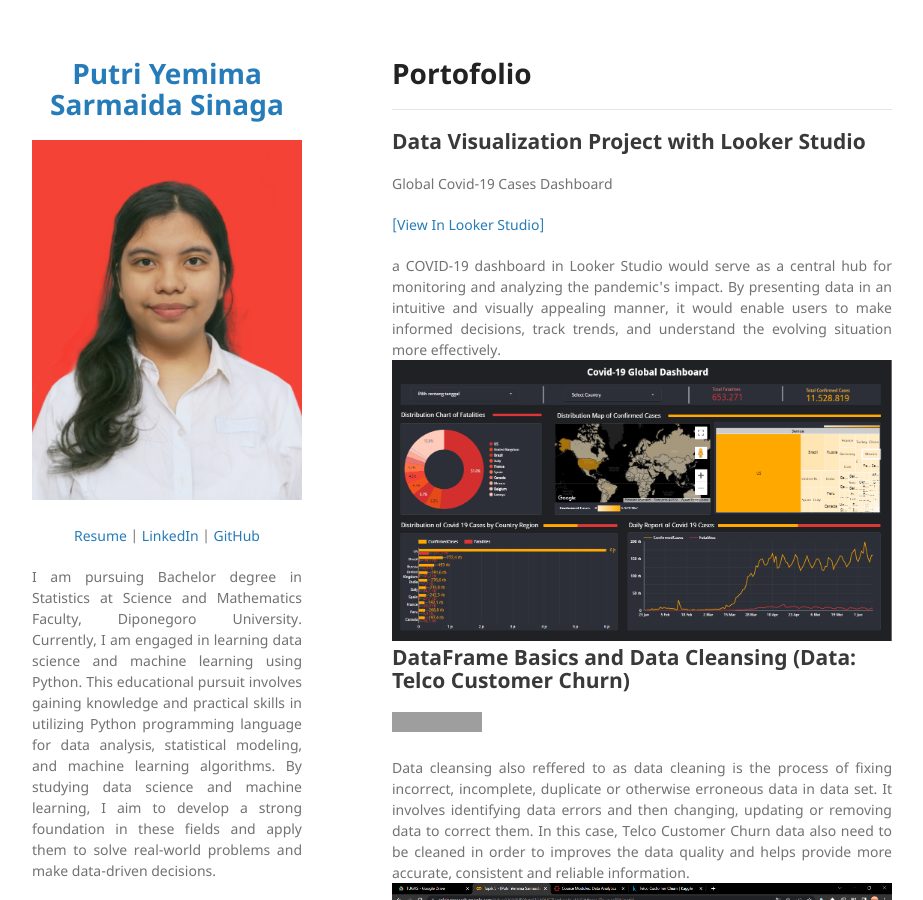
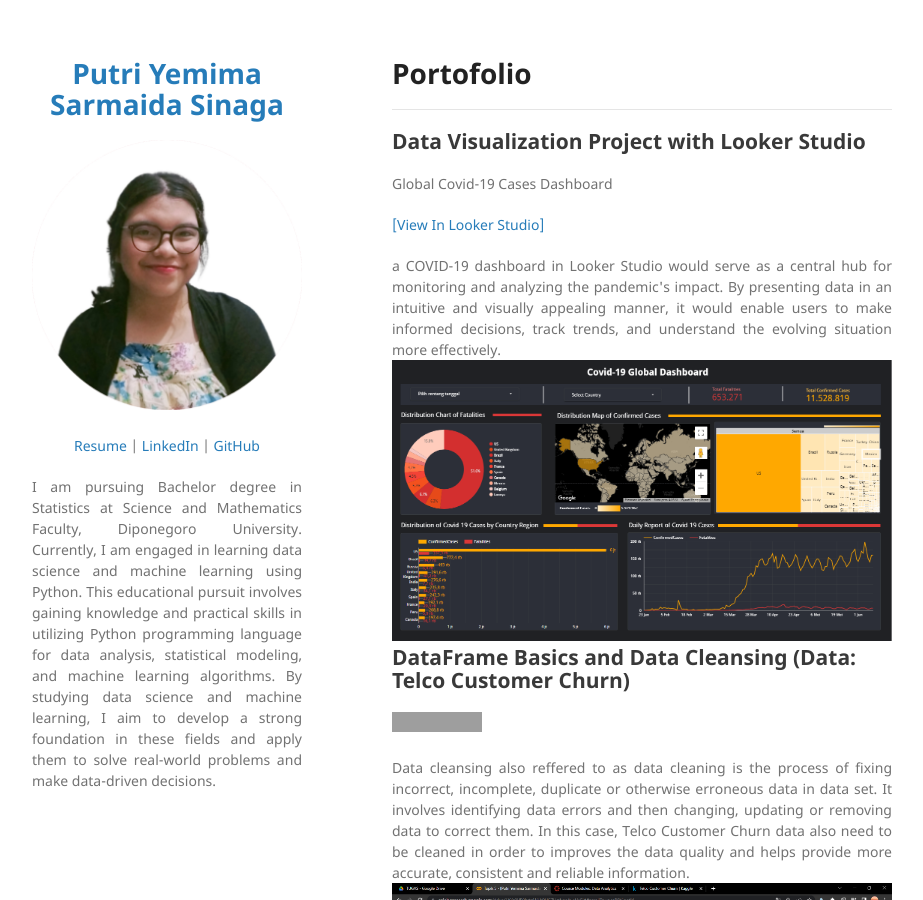
Before and after one commit to pyemimaa/portofolio, a Jekyll site: the page built from index.md, in a window 1280 px wide and 900 px high. Shown: the whole window, without its empty margins (178-1101 px from the left). Built offline with Jekyll 4.4.1, drawn with Linux system fonts in a browser that asks for light colours; our own code applies the rules of GitHub Pages for plain Markdown files; grey boxes are pictures that could not be loaded.

Commit message:
_config.yml

```diff
--- a/_config.yml
+++ b/_config.yml
@@ -1,6 +1,6 @@
 title: <p align="center"> Putri Yemima Sarmaida Sinaga </p>
 
-logo: "/images/pasfot.jpg?raw=true"
+logo: "/images/fotoyemiima.png?raw=true"
 
 description:
   <p align="center">
```
